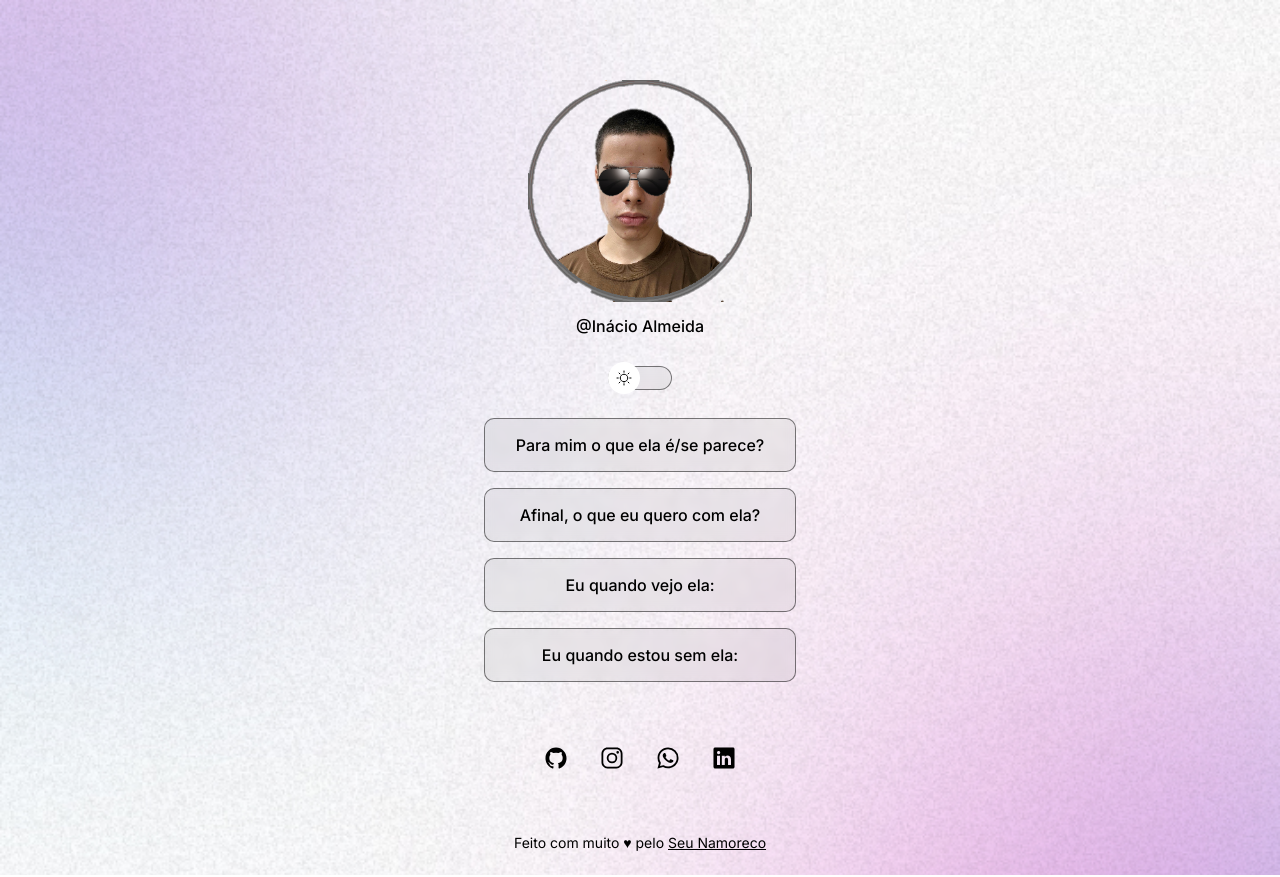
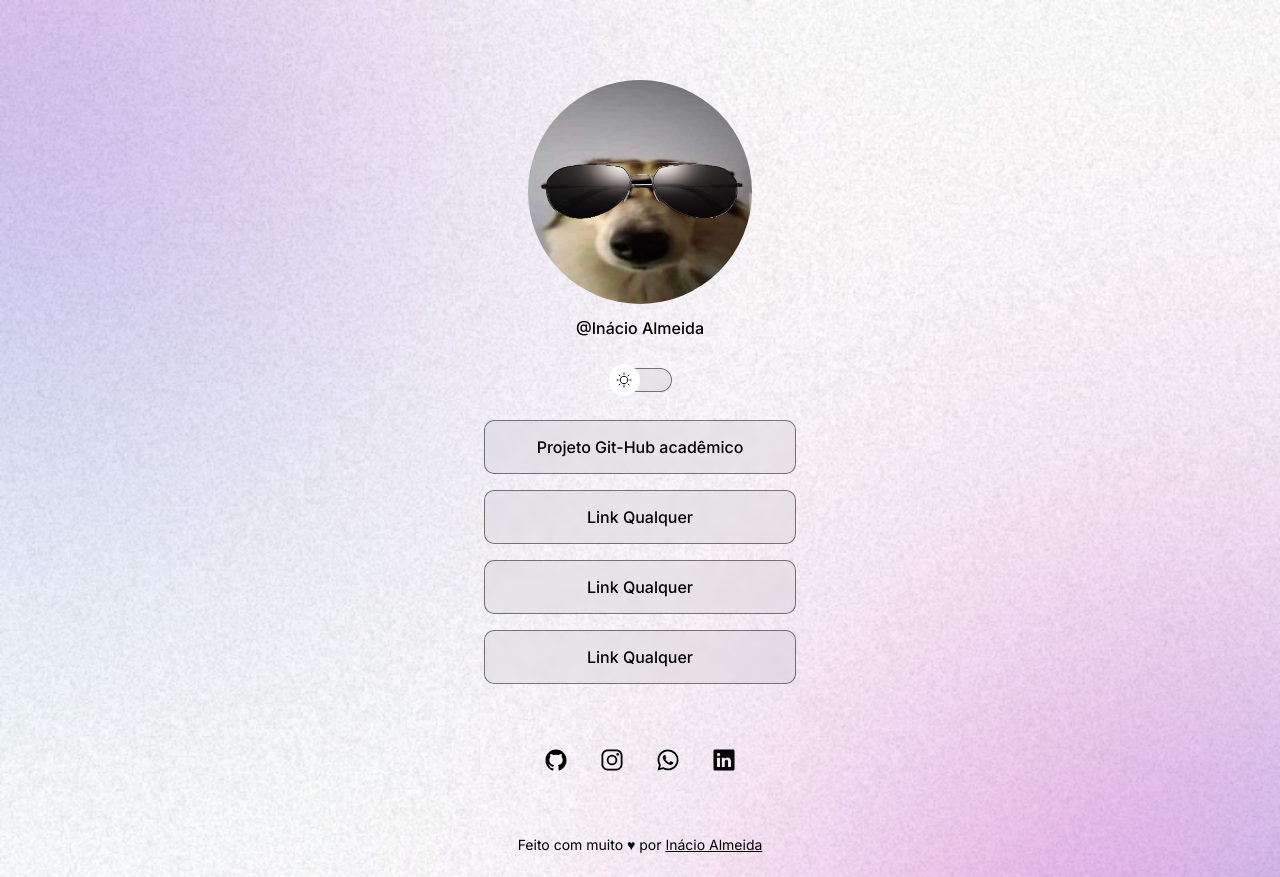
Before and after one commit to InacioAlmeida/devLinks_proj_rockeseat, a plain HTML site: page index.html in a window 1280 px wide. Drawn offline with nearby package versions, Linux system fonts and the light colour scheme.

Commit message:
Commit inicial :tada:

```diff
--- a/index.html
+++ b/index.html
@@ -12,7 +12,7 @@
 <body>
     <div id="container">
         <div id="profile">
-            <img src="./assets/inas_avatar_dark.png" alt="Foto de Inácio usando óculos escuros">
+            <img src="./assets/dog_dark.jpg" alt="Foto de um cachorro usando óculos">
             <p>@Inácio Almeida</p>
         </div>
         <div id="switch" onclick="toggleMode()">
@@ -21,16 +21,16 @@
         </div>
         <ul>
             <li>
-                <a href="https://youtu.be/pV3AuVHKzvE?si=f2Ry7bgv-sTJe6nr&t=113" target="_blank">Para mim o que ela é/se parece?</a>
+                <a href="#" target="_blank">Projeto Git-Hub acadêmico</a>
             </li>
             <li>
-                <a href="https://casarpontocom-inspiracoes.s3.sa-east-1.amazonaws.com/wp-content/uploads/2023/02/festa-de-casamento-Foto-Freepik-6.jpg" target="_blank">Afinal, o que eu quero com ela?</a>
+                <a href="#" target="_blank">Link Qualquer</a>
             </li>
             <li>
-                <a href="https://encrypted-tbn0.gstatic.com/images?q=tbn:ANd9GcSnA2KegRkLIKEO2p200j9i4DwWsMCQp0A21p9fSkWkQw&s" target="_blank">Eu quando vejo ela:</a>
+                <a href="#" target="_blank">Link Qualquer</a>
             </li>
             <li>
-                <a href="https://patasdacasa.com.br/sites/default/files/styles/webp/public/noticias/2022/03/gato-chorando-o-que-pode-ser-e-o-que-fazer-para-acalmar-o-bichano.jpg.webp?itok=AxJ07YW3" target="_blank">Eu quando estou sem ela:</a>
+                <a href="#" target="_blank">Link Qualquer</a>
             </li>
         </ul>
         <div id="social-links">
@@ -44,7 +44,7 @@
                 <ion-icon name="logo-linkedin"></ion-icon></a>
         </div>
         <footer>
-            Feito com muito ♥  pelo <a href="https://wa.me/+5527997088544" target="_blank">Seu Namoreco</a>
+            Feito com muito ♥  por <a href="https://www.linkedin.com/public-profile/settings?trk=d_flagship3_profile_self_view_public_profile" target="_blank">Inácio Almeida</a>
         </footer>
     </div>
     <script type="module" src="https://unpkg.com/ionicons@7.1.0/dist/ionicons/ionicons.esm.js"></script>
--- a/script.js
+++ b/script.js
@@ -5,10 +5,10 @@ function toggleMode(){
 
     const img = document.querySelector("#profile img")
     if(html.classList.contains('dark')) {
-        img.setAttribute('src', './assets/inas_avatar.png')
-        img.setAttribute('alt', "Foto de Inácio")
+        img.setAttribute('src', './assets/dog_light.jpg')
+        img.setAttribute('alt', "Foto de um cachorro usando óculos")
     } else {
-        img.setAttribute('src', './assets/inas_avatar_dark.png')
-        img.setAttribute('alt', "Foto de Inácio usando óculos escuros")
+        img.setAttribute('src', './assets/dog_dark.jpg')
+        img.setAttribute('alt', "Foto de um cachorro usando óculos escuros")
     }
 }
--- a/style.css
+++ b/style.css
@@ -46,7 +46,11 @@ body *{
 }
 
 #profile img {
-    width: 224px;
+    width: 100%;
+    max-width: 224px;
+    aspect-ratio: 1/1;
+    object-fit: cover;
+    border-radius: 50%;
 }
 
 #profile p{
```
Also changed, not shown: assets/avatar-light.png (deleted), assets/avatar.png (deleted), assets/dog_dark.jpg (added), assets/dog_light.jpg (added), assets/iloveygf.jpg (deleted), assets/inas_avatar.png (deleted), assets/inas_avatar_dark.png (deleted), 1 other file.
